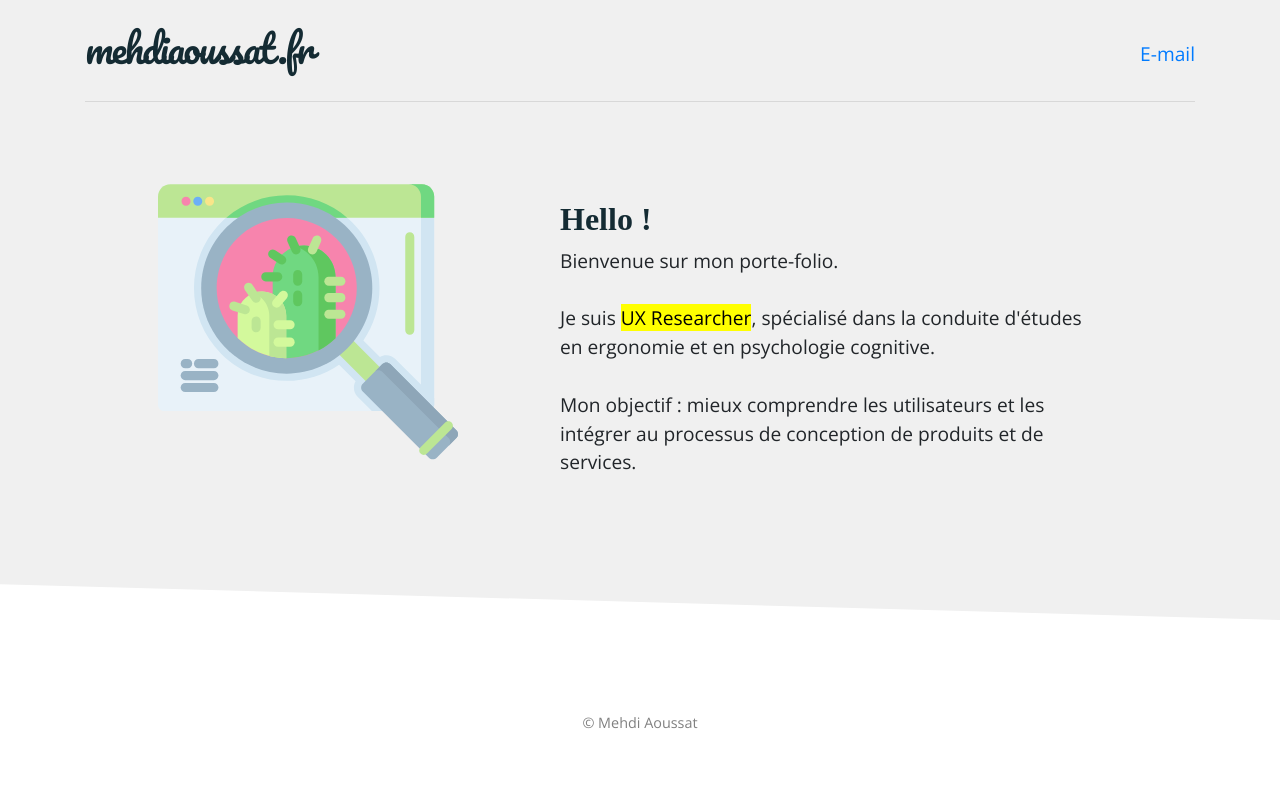
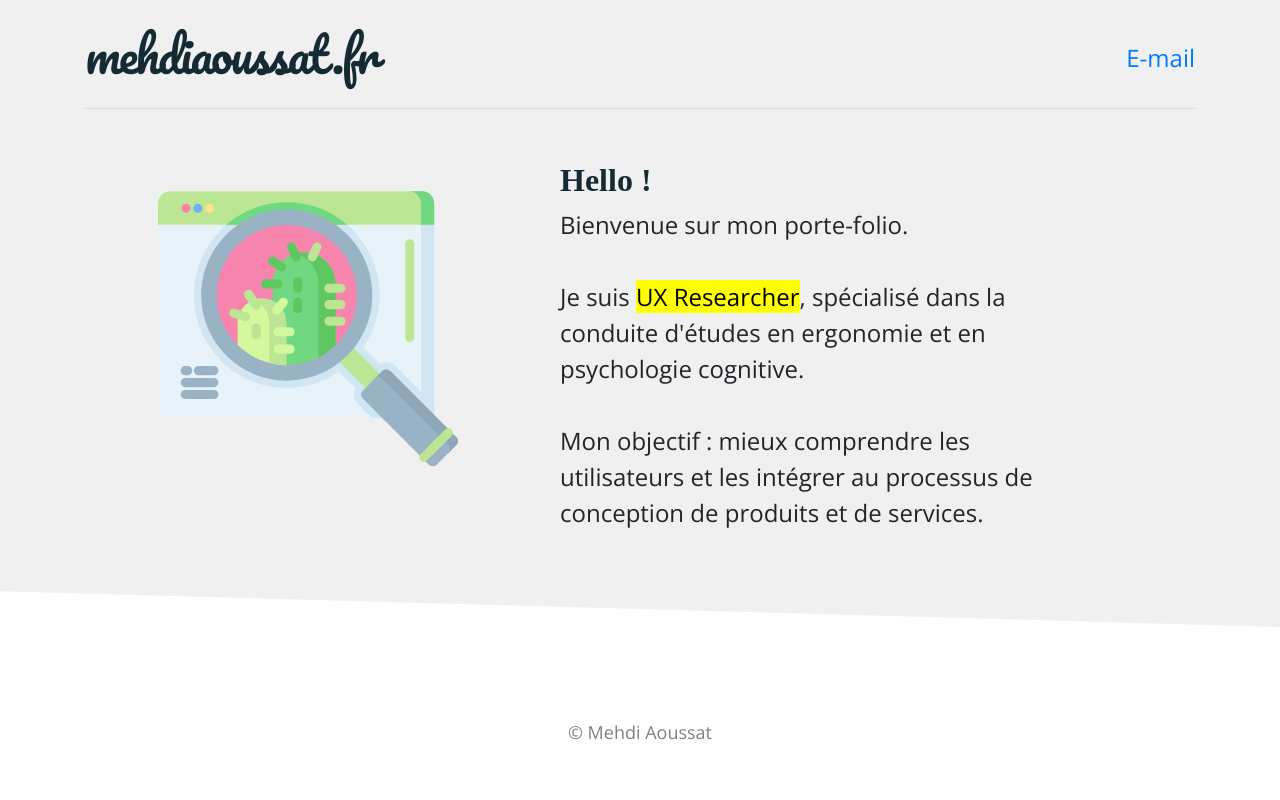
Before and after one commit to docteur-bob/personalsite, a Django app: page / in a window 1280 px wide. Run offline with Django 3.2, Linux system fonts and the light colour scheme; data that the repository does not hold is empty; some libraries are stand-ins or nearby versions; some web fonts are replaced.

Commit message:
pythonanywhere

```diff
--- a/book/static/css/book.css
+++ b/book/static/css/book.css
@@ -4,7 +4,7 @@
 
 body {
 	font-family:"open sans" ;
-	font-size:1.2em;
+	font-size:1.5em;
 
 }
 
```
